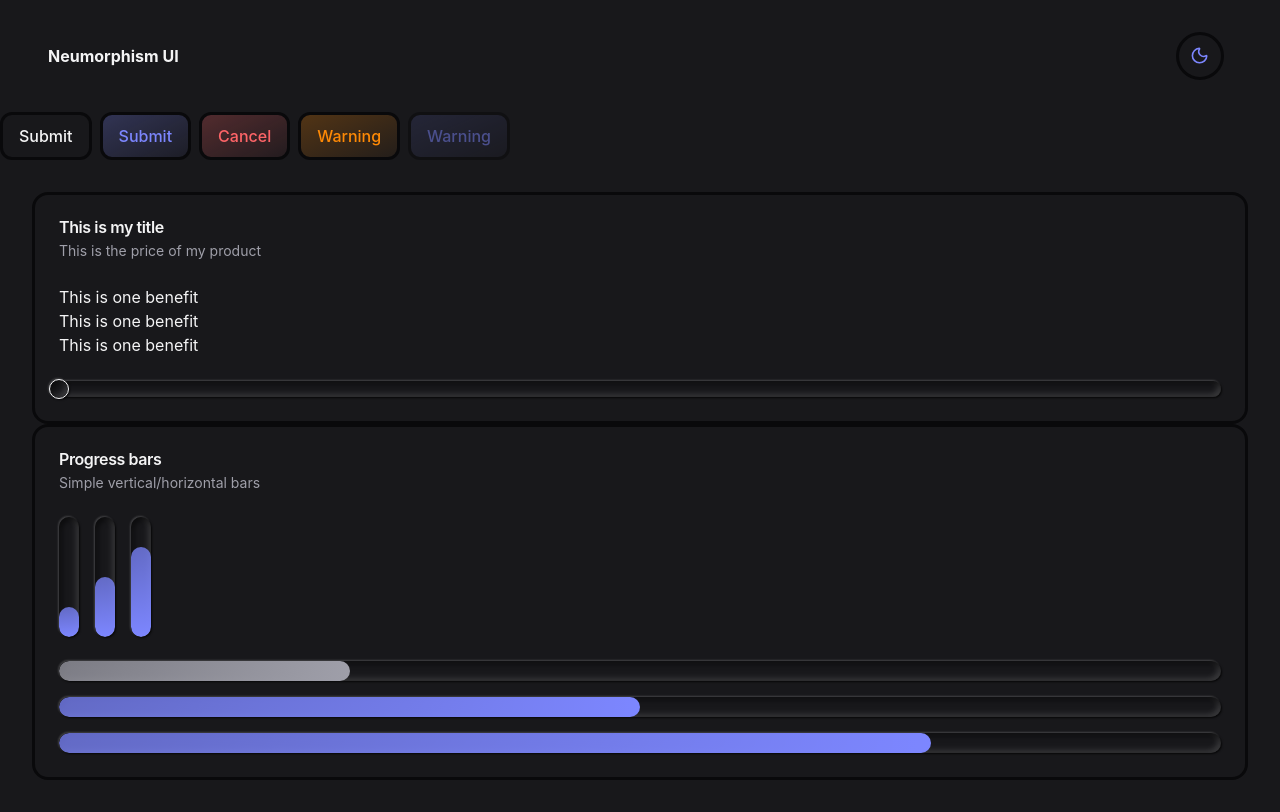
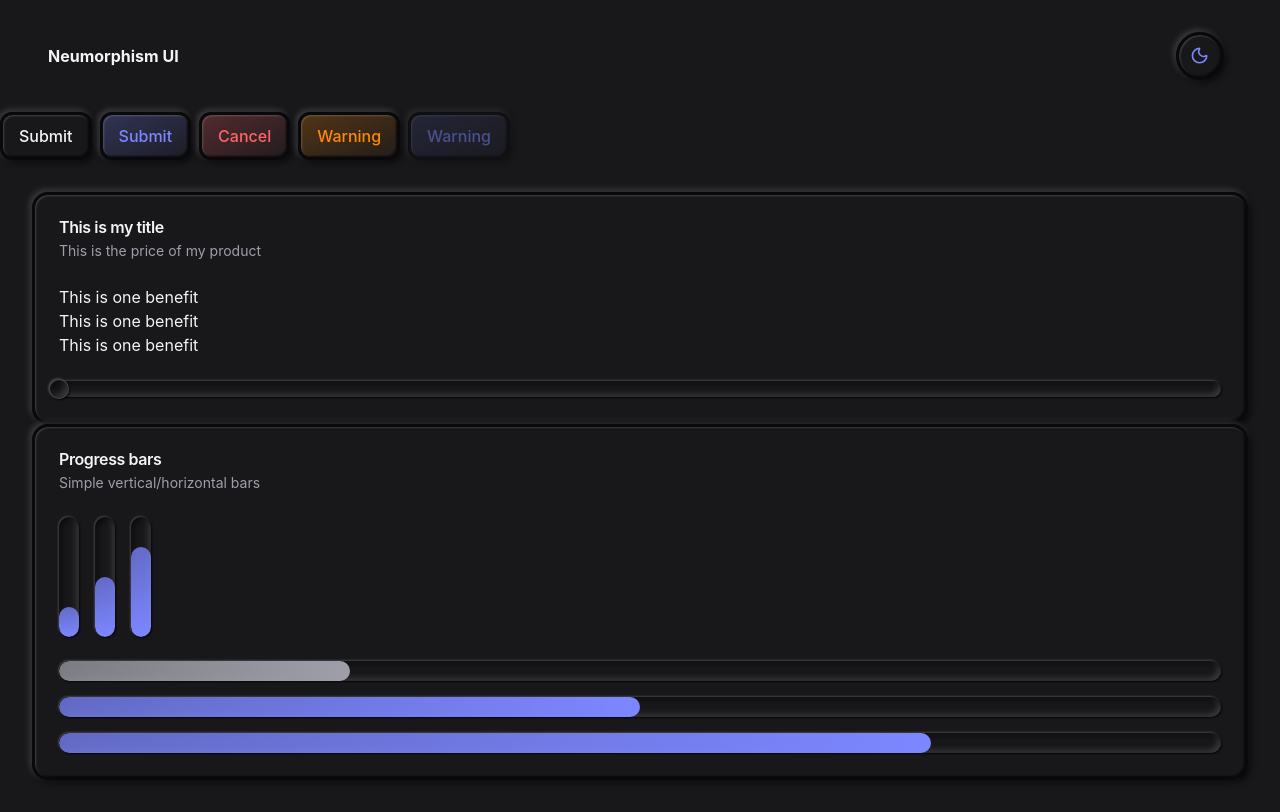
Before and after one commit to Sammie-oje/Neumorphism-UI, a React (Vite) app: page / in a window 1280 px wide. Built offline with nearby package versions, Linux system fonts and the light colour scheme.

Commit message:
Improved styling for light mode

```diff
--- a/src/index.css
+++ b/src/index.css
@@ -10,14 +10,16 @@
     --color-warning: var(--color-orange-600);
     --color-muted: var(--color-zinc-300);
     --color-muted-foreground: var(--color-zinc-600);
-    --color-border: var(--color-zinc-100);
+    --color-border: var(--color-zinc-200);
     --color-shadow: rgba(0, 0, 0, 0.2);
-    --color-edge: rgba(255, 255, 255, 0.1) --color-highlight: var(--color-white);
+
+    --color-highlight: rgba(255, 255, 255, 1);
     --shadow-raised:
         2px 2px 6px var(--color-shadow), -2px -2px 6px var(--color-highlight),
         inset 0px 0px 0px var(--color-shadow),
         inset 0px 0px 0px var(--color-highlight),
-        inset 1px 1px 2px var(--color-edge);
+        inset 1px 1px 2px
+            var(--color-highlight), inset -1px -1px 2px var(--color-shadow);
     --shadow-inset:
         1px 1px 2px var(--color-shadow), -1px -1px 2px var(--color-highlight),
         inset 2px 2px 6px var(--color-shadow),
```
